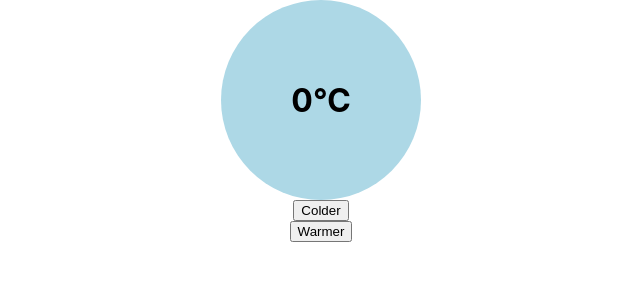
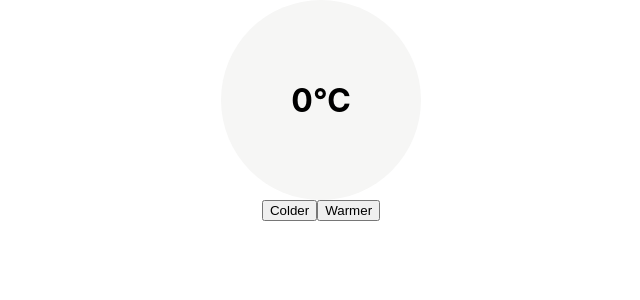
Before and after one commit to BeeAwwad/temperature-control-app, a React (Create React App) app: page / in a window 1280 px wide. Shown: the top 300 px of the page, without its empty margins (319-959 px from the left). Built offline with nearby package versions, Linux system fonts and the light colour scheme.

Commit message:
Make the warmer button put random colors in circular div

```diff
--- a/src/App.js
+++ b/src/App.js
@@ -4,6 +4,7 @@ import styles from './App.module.css';
 function App() {
 
   const [temp, setTemp] = useState(0);
+  const [color, setColor] = useState('#f6f6f5');
 
   const decrease = () => {
     setTemp(temp - 1);
@@ -11,14 +12,45 @@ function App() {
 
   const increase = () => {
     setTemp(temp + 1);
+    const newColor = getRandomColor();
+    setColor(newColor);
   };
+
+  const getRandomColor = () => {
+    const colors = [
+      '#c51d35',
+      '#d32840',
+      '#d94557',
+      '#d95662',
+      '#e0717a',
+      '#e0717a',
+      '#d9b7b8',
+      '#f6f6f5',
+      '#a5c1d4',
+      '#94b8d0',
+      '#6a92b6',
+      '#3d6aa1',
+      '#33649e',
+      '#1a4b8d',
+      '#063b81',
+    ];
+    let randomColor = '';
+    for (let i = 0; i < colors.length; i++) {
+       randomColor = colors[Math.floor(Math.random() * colors.length)];
+    }
+    return randomColor;
+  };
+
+
   return (
     <div className={styles.App}>
-      <div className={styles.backshape}>
-      <h1>{temp}&#8451;</h1>
+      <div className={styles.backshape} style={{ backgroundColor: color}}>
+        <h1>{temp}&#8451;</h1>
       </div>
-      <button onClick={decrease}>Colder</button>
-      <button onClick={increase}>Warmer</button>
+      <div className={styles.buttons}>
+        <button onClick={decrease}>Colder</button>
+        <button onClick={() => { increase();}}>Warmer</button>
+      </div>
     </div>
   );
 }
--- a/src/App.module.css
+++ b/src/App.module.css
@@ -43,11 +43,19 @@
 /* Styles for the div */
 
 .backshape {
-  background: lightblue;
+  /* background: lightblue; */
     border-radius: 50%;
     width: 200px;
     height: 200px;
     display: flex;
     justify-content: center;
     align-items: center;
+    transition: background-color .25s ease;
 }
+
+/* Button Styles */
+
+.buttons {
+  display: flex;
+  justify-content: center;
+}
```
